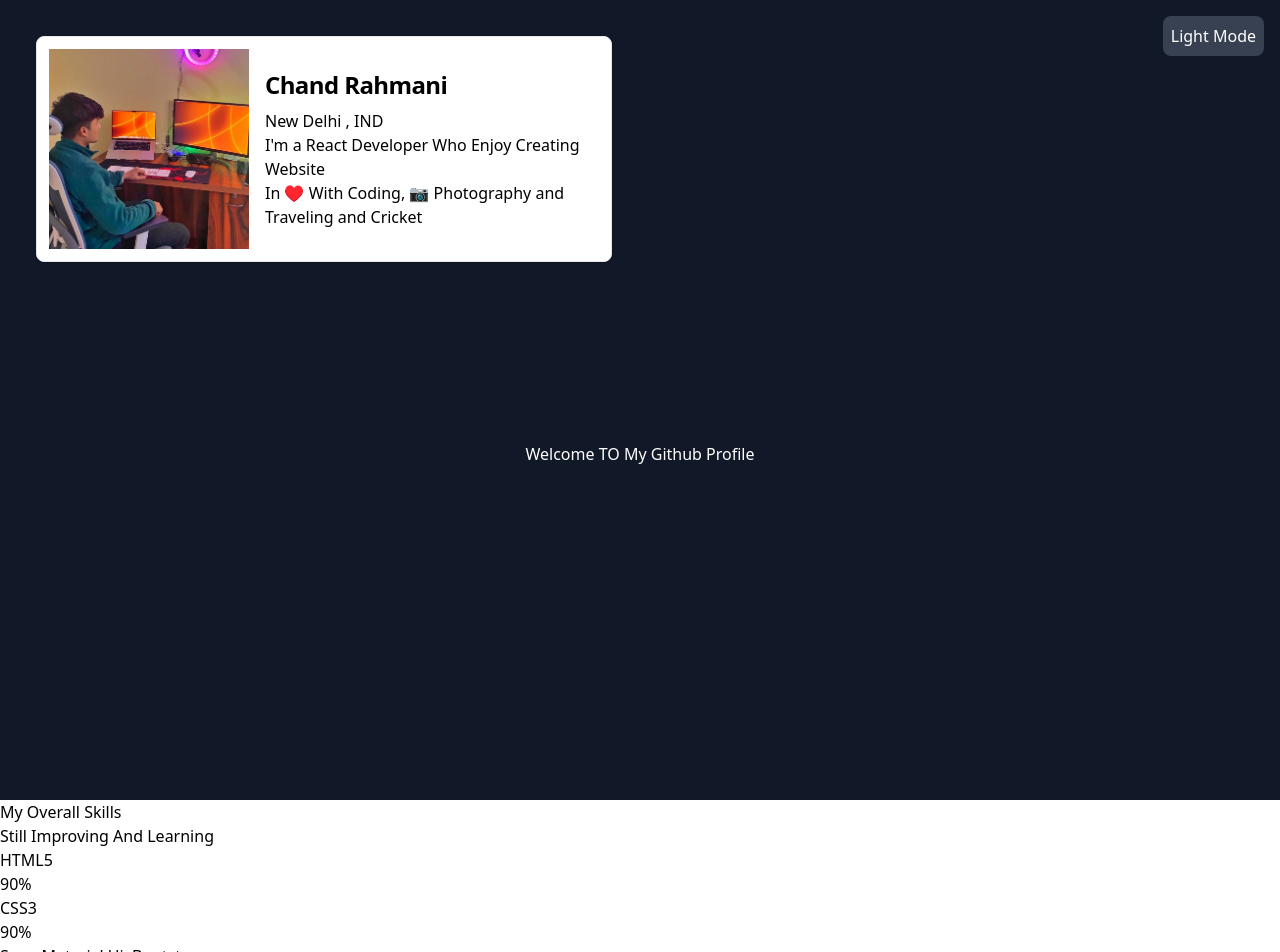
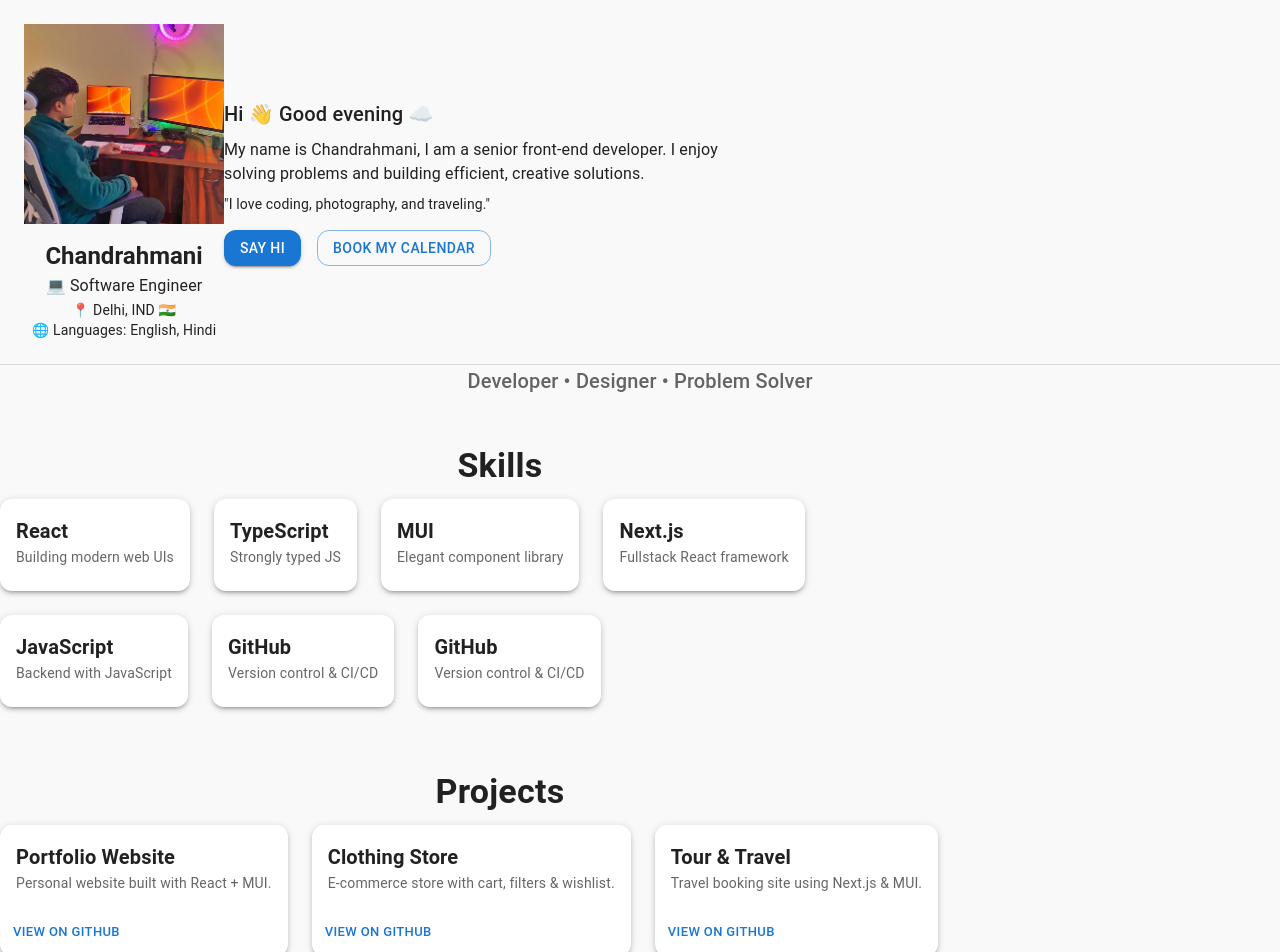
Before and after one commit to chandrahmani/chandrahmani-github.io, a Next.js app: page / in a window 1280 px wide. Shown: the top 952 px of the page. Built offline with nearby package versions, Linux system fonts and the light colour scheme.

Commit message:
Refactor Profile component to enhance theme toggling and improve layout; update index page to reflect changes

```diff
--- a/src/components/profile/Profile.tsx
+++ b/src/components/profile/Profile.tsx
@@ -1,84 +1,223 @@
+import { useMemo, useState } from "react";
+import img from "../../../public/IMG_(2).jpg";
+import {
+  Avatar,
+  Box,
+  Button,
+  Card,
+  CardActions,
+  CardContent,
+  createTheme,
+  CssBaseline,
+  Divider,
+  Grid,
+  ThemeProvider,
+  Typography,
+} from "@mui/material";
+import Link from "next/link";
 import Image from "next/image";
-import img from "../../../public/IMG_(2).jpg";
-import { useState } from "react";
 
 const Profile = () => {
-  const [darkMode, setDarkMode] = useState(true);
+  const [mode, setMode] = useState<"light" | "dark">("light");
+  const theme = useMemo(
+    () =>
+      createTheme({
+        palette: {
+          mode,
+          primary: {
+            main: mode === "light" ? "#1976d2" : "#90caf9",
+          },
+          background: {
+            default: mode === "light" ? "#fafafa" : "#121212",
+          },
+        },
+        shape: { borderRadius: 12 },
+      }),
+    [mode]
+  );
+
+  const toggleTheme = () =>
+    setMode((prev) => (prev === "light" ? "dark" : "light"));
+
+  const skills = [
+    { title: "React", desc: "Building modern web UIs" },
+    { title: "TypeScript", desc: "Strongly typed JS" },
+    { title: "MUI", desc: "Elegant component library" },
+    { title: "Next.js", desc: "Fullstack React framework" },
+    { title: "JavaScript", desc: "Backend with JavaScript" },
+    { title: "GitHub", desc: "Version control & CI/CD" },
+    { title: "GitHub", desc: "Version control & CI/CD" },
+  ];
+
+  const projects = [
+    {
+      title: "Portfolio Website",
+      desc: "Personal website built with React + MUI.",
+      link: "https://github.com/chandrahmani/portfolio",
+    },
+    {
+      title: "Clothing Store",
+      desc: "E-commerce store with cart, filters & wishlist.",
+      link: "https://github.com/chandrahmani/clothing-store",
+    },
+    {
+      title: "Tour & Travel",
+      desc: "Travel booking site using Next.js & MUI.",
+      link: "https://www.hellotravelindia.in/",
+    },
+  ];
+
   return (
-    <div
-      className={` items-center justify-center min-h-screen  transition-colors duration-300 ${
-        darkMode ? "bg-gray-900 text-white" : "bg-grey-900 text-black"
-      }`}
-    >
-      <main
-        className={` items-center justify-center min-h-screen p-6 transition-colors duration-300 ${
-          darkMode ? "bg-gray-900 text-white" : "bg-grey-900 text-black"
-        }`}
-      >
-        <header className="m-3">
-          <button
-            onClick={() => setDarkMode(!darkMode)}
-            className="absolute top-4 right-4 p-2 bg-gray-700 text-white rounded-lg hover:bg-gray-600"
+    <>
+      <ThemeProvider theme={theme}>
+        <CssBaseline />
+        <Box sx={{ bgcolor: "#f9f9f9", minHeight: "100vh" }}>
+          {/* Hero Section */}
+          <Box
+            sx={{display:'flex' , flexDirection:{xs: 'column' , md:'row'} , alignItems:'center' , p:3}}
           >
-            {darkMode ? "Light Mode" : "Dark Mode"}
-          </button>
-          <div className="flex flex-col items-center bg-white border border-gray-200 rounded-lg shadow md:flex-row md:max-w-xl hover:bg-gray-100 dark:border-gray-700 dark:bg-gray-800 dark:hover:bg-gray-700 p-3">
-            <Image src={img} alt="img" placeholder="blur" width={200} />
-            <div className="flex flex-col justify-between p-4 leading-normal">
-              <h2 className="mb-2 text-2xl font-bold tracking-tight text-black dark:text-white">
-                Chand Rahmani
-              </h2>
-              <a
-                href="https://www.google.com/maps/place/New+Delhi,+Delhi/@28.5273522,77.2089851,11z/data=!3m1!4b1!4m6!3m5!1s0x390cfd5b347eb62d:0x52c2b7494e204dce!8m2!3d28.6139391!4d77.2090212!16zL20vMGRsdjA"
-                className="h:text-blue text-black"
-              >
-                New Delhi , IND
-              </a>
-              <h3 className="text-black">
-                I'm a React Developer Who Enjoy Creating Website
-              </h3>
-              <h3 className="text-black">
-                In ♥️ With Coding, 📷 Photography and Traveling and Cricket
-              </h3>
-            </div>
-          </div>
-        </header>
-        <section>
-          <div className="relative   overflow-hidden  py-24 sm:py-32">
-            <div
-              className="absolute -top-52 left-1/2 -z-10 -translate-x-1/2 transform-gpu blur-3xl sm:top-[-28rem] sm:ml-16 sm:translate-x-0 sm:transform-gpu"
-              aria-hidden="true"
+            <Box textAlign="center">
+              <Image src={img} width={200} height={300} alt='Me'/>
+              <Typography variant="h5" fontWeight="bold" mt={2}>
+                Chandrahmani
+              </Typography>
+              <Typography variant="subtitle1">💻 Software Engineer</Typography>
+              <Typography variant="body2">📍 Delhi, IND 🇮🇳</Typography>
+              <Typography variant="body2">
+                🌐 Languages: English, Hindi
+              </Typography>
+            </Box>
+            <Box maxWidth={500}>
+              <Typography variant="h6">Hi 👋 Good evening ☁️</Typography>
+              <Typography variant="body1" mt={1}>
+                My name is Chandrahmani, I am a senior front-end developer. I
+                enjoy solving problems and building efficient, creative
+                solutions.
+              </Typography>
+              <Typography variant="body2" mt={1}>
+                "I love coding, photography, and traveling."
+              </Typography>
+              <Box mt={2}>
+                <Button variant="contained" sx={{ mr: 2 }}>
+                  Say Hi
+                </Button>
+                <Button variant="outlined">Book my calendar</Button>
+              </Box>
+            </Box>
+          </Box>
+
+          <Divider />
+
+          <Box textAlign="center" sx={{ mb: 6 }}>
+            <Typography variant="h6" color="text.secondary">
+              Developer • Designer • Problem Solver
+            </Typography>
+          </Box>
+
+          {/* Skills Section */}
+          <Box sx={{ maxWidth: "1000px", width: "100%", mb: 8 }}>
+            <Typography
+              variant="h4"
+              textAlign="center"
+              fontWeight="bold"
+              gutterBottom
             >
-              <div
-                className="aspect-[1097/845] w-[68.5625rem] bg-gradient-to-tr from-[#ff4694] to-[#776fff] opacity-20"
-                style={{
-                  clipPath:
-                    "polygon(74.1% 44.1%, 100% 61.6%, 97.5% 26.9%, 85.5% 0.1%, 80.7% 2%, 72.5% 32.5%, 60.2% 62.4%, 52.4% 68.1%, 47.5% 58.3%, 45.2% 34.5%, 27.5% 76.7%, 0.1% 64.9%, 17.9% 100%, 27.6% 76.8%, 76.1% 97.7%, 74.1% 44.1%)",
-                }}
-              />
-            </div>
-            <div className=" text-center lg:px-8">
-              <div className="mx-auto max-w-2xl lg:mx-0">
-                <h2 className="text-4xl font-bold tracking-tight  sm:text-4xl"></h2>
-                <div className="ml-2 text-3xl">
-                  <h1> </h1>
-                </div>
-              </div>
-              <div className="mx-auto mt-10 max-w-2xl lg:mx-0 lg:max-w-none">
-                <p className="name-wrp"> Welcome TO My Github Profile</p>
-              </div>
+              Skills
+            </Typography>
+            <Grid container spacing={3}>
+              {skills.map((skill, i) => (
+                <Card
+                  sx={{
+                    height: "100%",
+                    boxShadow: 3,
+                    transition: "0.3s",
+                    "&:hover": { transform: "translateY(-5px)", boxShadow: 6 },
+                  }}
+                >
+                  <CardContent>
+                    <Typography variant="h6" fontWeight="bold">
+                      {skill.title}
+                    </Typography>
+                    <Typography variant="body2" color="text.secondary">
+                      {skill.desc}
+                    </Typography>
+                  </CardContent>
+                </Card>
+              ))}
+            </Grid>
+          </Box>
 
-              <div className="grid grid-cols-1 gap-x-8 gap-y-6 text-base font-semibold leading-7 text-white sm:grid-cols-2 md:flex lg:gap-x-10">
-                <div>
-                  <h3 className=" mt-6 text-lg leading-8 text-gray-300"></h3>
-                  <div></div>
-                </div>
-              </div>
-            </div>
-          </div>
-        </section>
-      </main>
-    </div>
+          {/* Projects Section */}
+          <Box sx={{ maxWidth: "1000px", width: "100%", mb: 8 }}>
+            <Typography
+              variant="h4"
+              textAlign="center"
+              fontWeight="bold"
+              gutterBottom
+            >
+              Projects
+            </Typography>
+            <Grid container spacing={3}>
+              {projects.map((proj, i) => (
+                <Card
+                  sx={{
+                    height: "100%",
+                    boxShadow: 3,
+                    transition: "0.3s",
+                    "&:hover": { transform: "translateY(-5px)", boxShadow: 6 },
+                  }}
+                >
+                  <CardContent>
+                    <Typography variant="h6" fontWeight="bold">
+                      {proj.title}
+                    </Typography>
+                    <Typography variant="body2" color="text.secondary">
+                      {proj.desc}
+                    </Typography>
+                  </CardContent>
+                  <CardActions>
+                    <Button
+                      size="small"
+                      component={Link}
+                      href={proj.link}
+                      target="_blank"
+                      rel="noopener"
+                    >
+                      View on GitHub
+                    </Button>
+                  </CardActions>
+                </Card>
+              ))}
+            </Grid>
+          </Box>
+
+          {/* Contact Section */}
+          <Box
+            sx={{
+              textAlign: "center",
+              py: 4,
+              borderTop: "1px solid",
+              borderColor: "divider",
+              mt: "auto",
+              width: "100%",
+            }}
+          >
+            <Typography variant="h6" fontWeight="bold">
+              📧 Contact
+            </Typography>
+            <Typography variant="body1" color="text.secondary" gutterBottom>
+              Have a project in mind? Let’s connect!
+            </Typography>
+            <Typography variant="body1">
+              Email
+              <Link href="mailto:chandrahmani@example.com">
+                chandrahmani@example.com
+              </Link>
+            </Typography>
+          </Box>
+        </Box>
+      </ThemeProvider>
+    </>
   );
 };
 
--- a/src/pages/index.tsx
+++ b/src/pages/index.tsx
@@ -1,18 +1,17 @@
 import { Inter } from "next/font/google";
 import Profile from "@/components/profile/Profile";
-import { MySkills } from "@/components/mySkills/MySkills";
-import { Footer } from "@/components/shared/footer/Footer";
+// import { MySkills } from "@/components/mySkills/MySkills";
+// import { Footer } from "@/components/shared/footer/Footer";
 
 const inter = Inter({ subsets: ["latin"] });
 
 export default function Home() {
   return (
     <>
-      <div>
         <Profile />
-        <MySkills />
-      </div>
-      <Footer />
+        {/* <MySkills />
+
+      <Footer /> */}
     </>
   );
 }
```
Also changed, not shown: src/components/shared/footer/Footer.tsx (line endings or trailing spaces).
